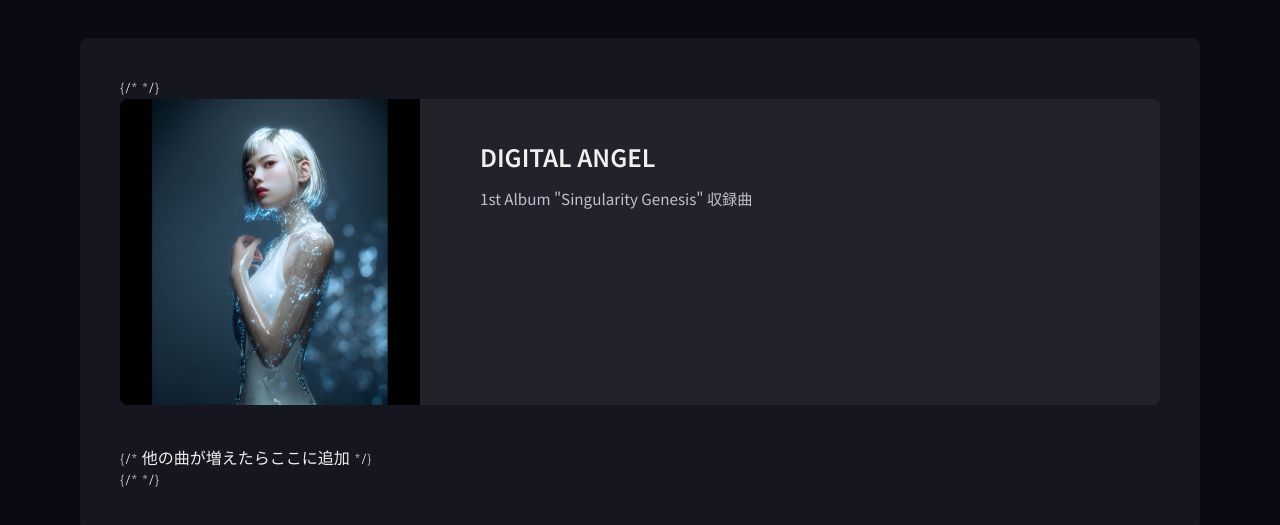
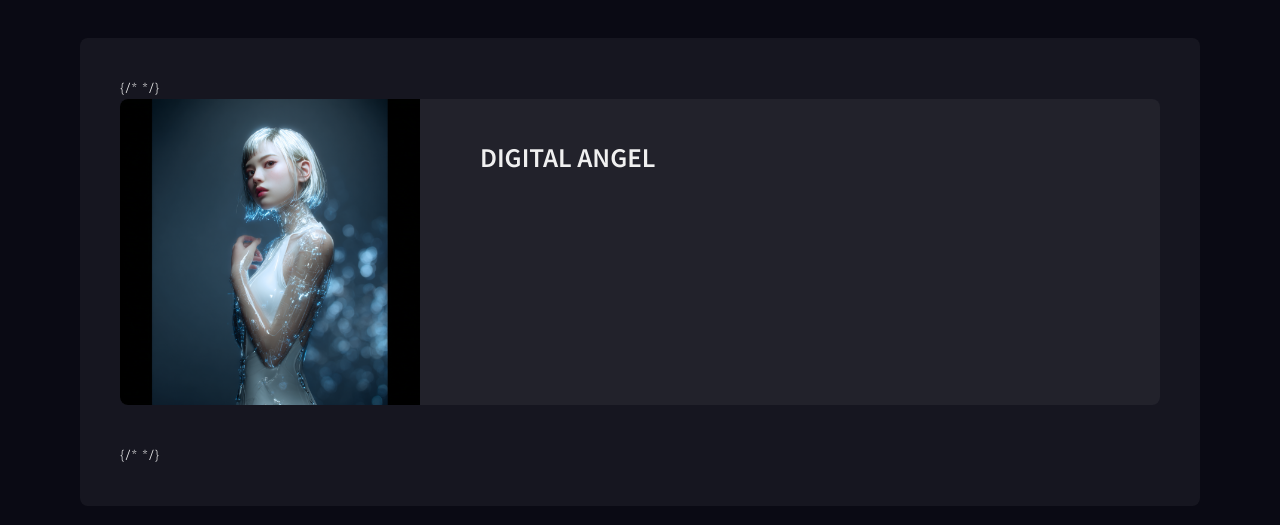
Before and after one commit to kuro0701/aria-site, a plain HTML site: page lyrics.html in a window 1280 px wide. Shown: the part 255-780 px from the top of the page. Drawn offline with Linux system fonts and the light colour scheme.

```diff
--- a/lyrics.html
+++ b/lyrics.html
@@ -43,11 +43,9 @@
                             </div>
                             <div class="blog-info">
                                 <h2 class="blog-title">DIGITAL ANGEL</h2>
-                                <p class="blog-excerpt">1st Album "Singularity Genesis" 収録曲</p>
                             </div>
                         </a>
                     </li>
-                    {/* 他の曲が増えたらここに追加 */}
                 </ul>
                 {/* */}
             </section>
```
